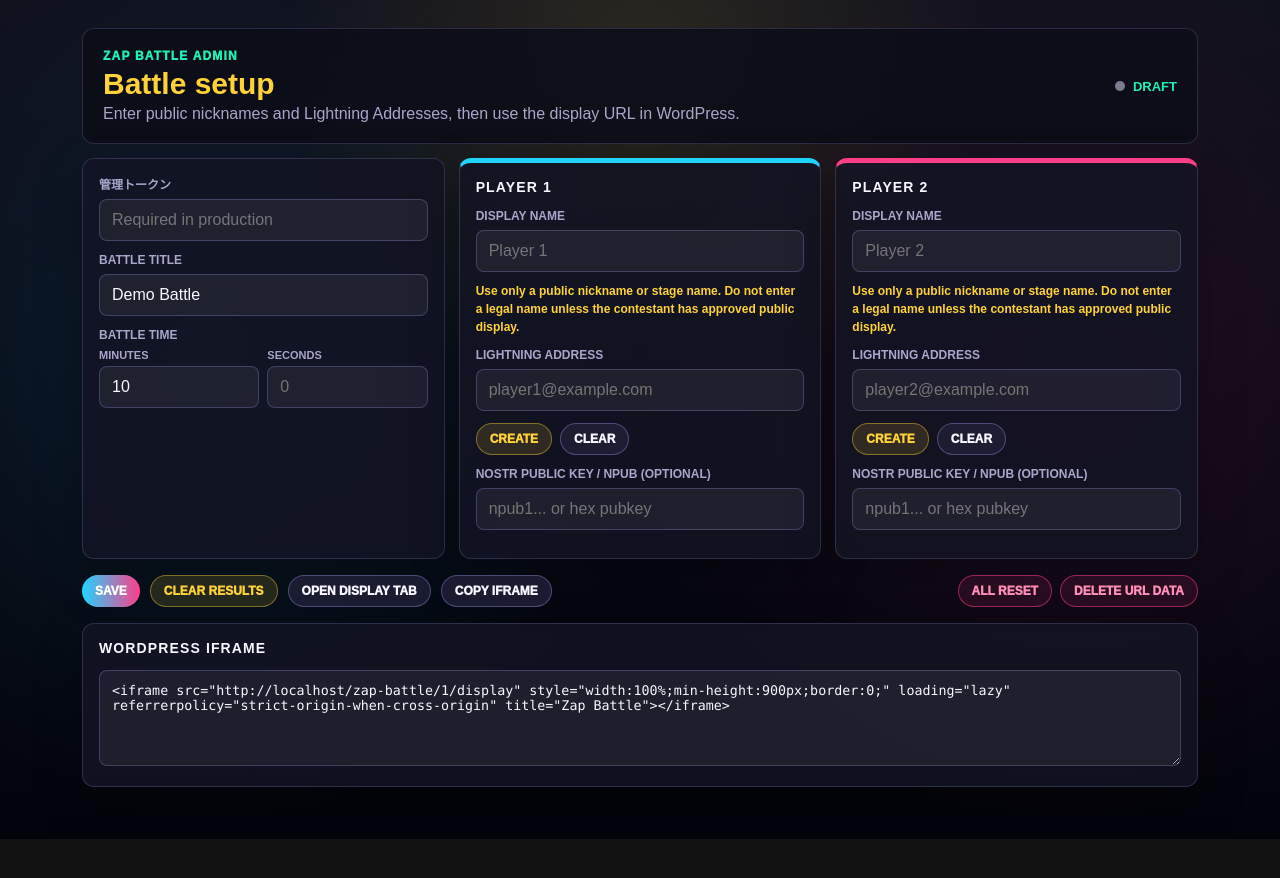
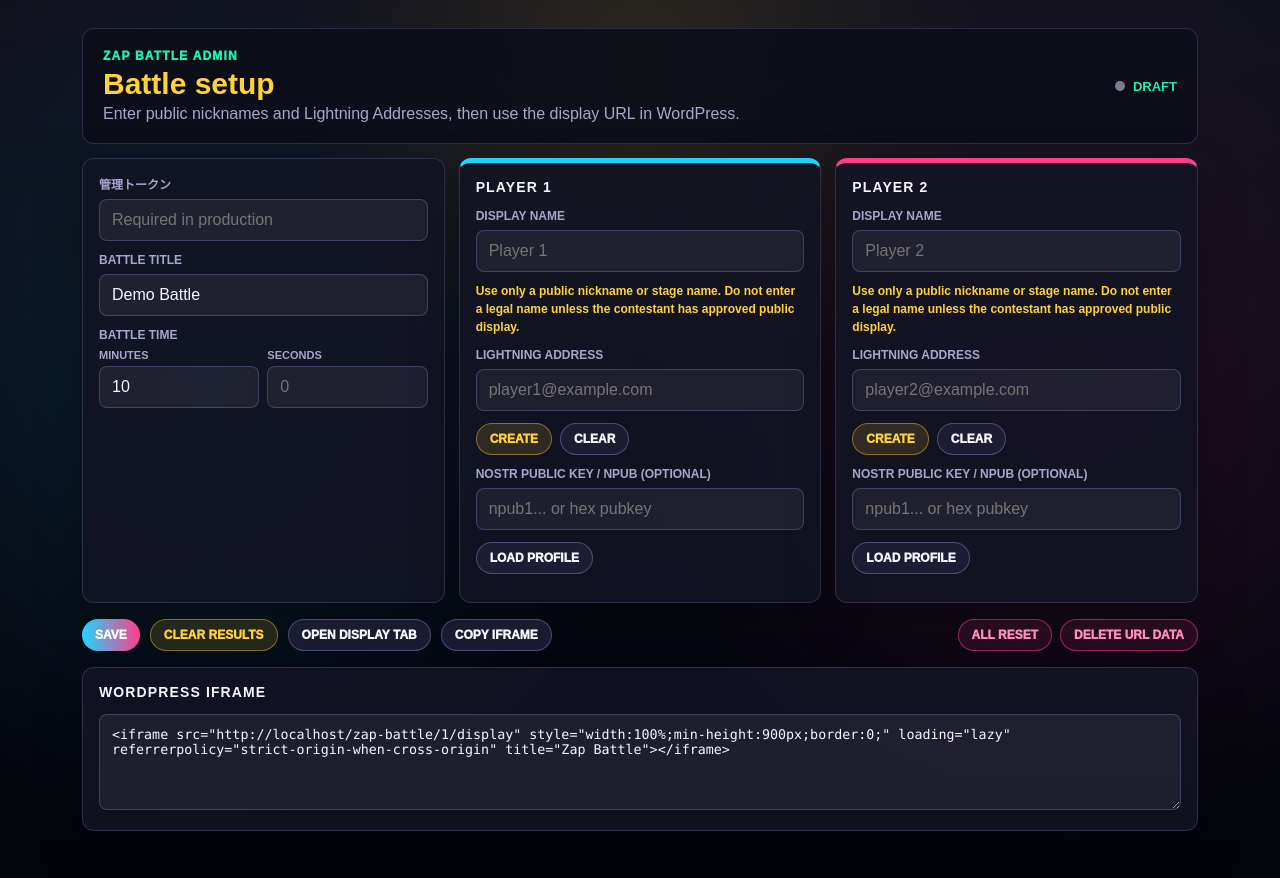
Before and after one commit to TokyoBitcoinBase/zap-battle, a Next.js app: page /zap-battle/admin/1 in a window 1280 px wide. Shown: the top 878 px of the page. Before the commit the page ends 839 px from the top, so only its background shows below. Built offline with nearby package versions, Linux system fonts and the light colour scheme.

Commit message:
Load Nostr profiles in admin

```diff
--- a/src/ui/battle-admin-editor.tsx
+++ b/src/ui/battle-admin-editor.tsx
@@ -2,11 +2,25 @@
 
 import Link from "next/link";
 import { useEffect, useState, type Dispatch, type SetStateAction } from "react";
+import { verifyEvent } from "nostr-tools/pure";
+import { SimplePool } from "nostr-tools/pool";
 import { cleanupTemporaryProfile, createTemporaryProfile } from "@/src/nostr-temp-profile";
+import { normalizeNostrPubkey } from "@/src/nostr-pubkey";
+import { relaysFromEnv } from "@/src/relays";
 import type { BattleSide, Contestant, ZapBattleSession } from "@/src/types";
 
 type SessionResponse = {
   session: ZapBattleSession;
+};
+
+type NostrEvent = {
+  id: string;
+  pubkey: string;
+  created_at: number;
+  kind: number;
+  tags: string[][];
+  content: string;
+  sig: string;
 };
 
 type AdminLocale = "en" | "ja";
@@ -42,6 +56,13 @@ const ADMIN_COPY = {
     minutes: "Minutes",
     nostrProfile: "Nostr public key / npub (optional)",
     nostrProfilePlaceholder: "npub1... or hex pubkey",
+    profileLoad: "Load profile",
+    profileLoadFailed: "Could not load Nostr profile.",
+    profileLoadInvalid: "Enter a valid Nostr public key or npub.",
+    profileLoadMissing: "No Nostr profile metadata was found.",
+    profileLoadNoFields: "Nostr profile found, but it did not include a display name or Lightning Address.",
+    profileLoaded: "Nostr profile loaded.",
+    createDisabledExistingNostr: "Clear the Nostr public key before creating a temporary profile.",
     openDisplayTab: "Open display tab",
     productionTokenPlaceholder: "Required in production",
     resetConfirm: "Reset everything? Player info, Lightning Addresses, timer, and results will be cleared.",
@@ -75,9 +96,9 @@ const ADMIN_COPY = {
     working: "Working..."
   },
   ja: {
-    clearResultsConfirm: "集計とコメントをリセットしますか？参加者情報とライトニング・アドレスは残ります。",
+    clearResultsConfirm: "集計とコメントをリセットしますか？参加者情報とライトニングアドレスは残ります。",
     clearResultsSaved: "集計とコメントをリセットしました。参加者情報は残しています。",
-    clearPlayerConfirm: "このプレイヤー欄をクリアしますか？表示名、ライトニング・アドレス、Nostrプロフィール連携が消えます。",
+    clearPlayerConfirm: "このプレイヤー欄をクリアしますか？表示名、ライトニングアドレス、Nostrプロフィール連携が消えます。",
     clearResults: "集計をリセット",
     clear: "クリア",
     copyIframeFailed: "iframeコードをコピーできませんでした。",
@@ -86,10 +107,10 @@ const ADMIN_COPY = {
     create: "作成",
     creatingTemp: "一時Nostrプロフィールを作成しています...",
     createTempFailed: "一時Nostrプロフィールを作成できませんでした。",
-    createTempMissing: "作成には表示名とライトニング・アドレスが必要です。",
+    createTempMissing: "作成には表示名とライトニングアドレスが必要です。",
     createTempSaved: "一時Nostrプロフィールを作成し、セッションへ保存しました。",
     createMissingTemps: "Nostrアカウントがないプレイヤー用に一時Nostrプロフィールを作成する",
-    createMissingTempsNote: "入力済みの表示名とライトニング・アドレスを使います。一時鍵はこのブラウザにのみ保存されます。",
+    createMissingTempsNote: "入力済みの表示名とライトニングアドレスを使います。一時鍵はこのブラウザにのみ保存されます。",
     deleteConfirm: "この表示URLのデータを削除しますか？公開表示は未設定に戻ります。URLのルート自体は残ります。",
     deleteFailed: "URLデータを削除できませんでした。",
     deleteSaved: "表示URLのデータを削除しました。公開表示は未設定になりました。",
@@ -101,12 +122,19 @@ const ADMIN_COPY = {
     loadingFailed: "セッションを読み込めませんでした。",
     loading: "読み込み中",
     minutes: "分",
-    lightningAddress: "ライトニング・アドレス",
+    lightningAddress: "ライトニングアドレス",
     nostrProfile: "Nostr公開鍵 / npub（任意）",
     nostrProfilePlaceholder: "npub1... または hex公開鍵",
+    profileLoad: "プロフィール読込",
+    profileLoadFailed: "Nostrプロフィールを読み込めませんでした。",
+    profileLoadInvalid: "有効なNostr公開鍵またはnpubを入力してください。",
+    profileLoadMissing: "Nostrプロフィール情報が見つかりませんでした。",
+    profileLoadNoFields: "Nostrプロフィールは見つかりましたが、表示名またはライトニングアドレスが含まれていません。",
+    profileLoaded: "Nostrプロフィールを読み込みました。",
+    createDisabledExistingNostr: "一時プロフィールを作成するには、先にNostr公開鍵をクリアしてください。",
     openDisplayTab: "表示タブを開く",
     productionTokenPlaceholder: "本番環境では必須",
-    resetConfirm: "すべてリセットしますか？参加者情報、ライトニング・アドレス、タイマー、集計が消えます。",
+    resetConfirm: "すべてリセットしますか？参加者情報、ライトニングアドレス、タイマー、集計が消えます。",
     resetAll: "全リセット",
     resetting: "リセットしています...",
     resetFailed: "リセットできませんでした。",
@@ -119,7 +147,7 @@ const ADMIN_COPY = {
     saved: "保存しました。表示画面に反映されます。",
     savedWithTempProfiles: "一時Nostrプロフィールを作成して保存しました。表示画面に反映されます。",
     seconds: "秒",
-    setupDescription: "公開可能なニックネームとライトニング・アドレスを入力して、WordPressに貼る表示URLを作ります。",
+    setupDescription: "公開可能なニックネームとライトニングアドレスを入力して、WordPressに貼る表示URLを作ります。",
     setupTitle: "バトル設定",
     statusDraft: "開始待ち",
     statusEnded: "終了",
@@ -181,6 +209,7 @@ export function BattleAdminEditor({
   const [adminToken, setAdminToken] = useState("");
   const [adminTokenLoaded, setAdminTokenLoaded] = useState(false);
   const [createMissingTemporaryProfiles, setCreateMissingTemporaryProfiles] = useState(true);
+  const [profileLoadingSide, setProfileLoadingSide] = useState<BattleSide | null>(null);
   const displayUrl = `/zap-battle/${encodeURIComponent(sessionId)}/display`;
   const absoluteDisplayUrl = useAbsoluteUrl(displayUrl);
   const iframeCode = `<iframe src="${absoluteDisplayUrl}" style="width:100%;min-height:900px;border:0;" loading="lazy" referrerpolicy="strict-origin-when-cross-origin" title="Zap Battle"></iframe>`;
@@ -275,6 +304,43 @@ export function BattleAdminEditor({
       setStatus(error instanceof Error ? error.message : copy.createTempFailed);
     } finally {
       setSaving(false);
+    }
+  }
+
+  async function loadNostrProfile(side: BattleSide) {
+    const contestant = session.contestants[side];
+    const pubkey = normalizeNostrPubkey(contestant.nostrPubkey);
+    if (!pubkey) {
+      setStatus(copy.profileLoadInvalid);
+      return;
+    }
+    setProfileLoadingSide(side);
+    setStatus("");
+    try {
+      const profile = await fetchNostrProfile(pubkey);
+      if (!profile) {
+        setStatus(copy.profileLoadMissing);
+        return;
+      }
+      if (!profile.displayName && !profile.lightningAddress && !profile.profileImageUrl) {
+        setStatus(copy.profileLoadNoFields);
+        setContestant(setSession, side, { ...contestant, nostrPubkey: pubkey, temporaryProfile: false });
+        return;
+      }
+      const nextContestant: Contestant = {
+        ...contestant,
+        displayName: profile.displayName || contestant.displayName,
+        lightningAddress: profile.lightningAddress || contestant.lightningAddress,
+        nostrPubkey: pubkey,
+        profileImageUrl: profile.profileImageUrl || contestant.profileImageUrl,
+        temporaryProfile: false
+      };
+      setContestant(setSession, side, nextContestant);
+      setStatus(copy.profileLoaded);
+    } catch (error) {
+      setStatus(error instanceof Error ? error.message : copy.profileLoadFailed);
+    } finally {
+      setProfileLoadingSide(null);
     }
   }
 
@@ -479,6 +545,8 @@ export function BattleAdminEditor({
           onChange={(contestant) => setContestant(setSession, "left", contestant)}
           onCreateTemporaryProfile={() => void createInstantContestant("left")}
           onCleanupTemporaryProfile={() => void cleanupInstantContestant("left")}
+          onLoadNostrProfile={() => void loadNostrProfile("left")}
+          profileLoading={profileLoadingSide === "left"}
           working={saving}
         />
         <ContestantForm
@@ -487,6 +555,8 @@ export function BattleAdminEditor({
           onChange={(contestant) => setContestant(setSession, "right", contestant)}
           onCreateTemporaryProfile={() => void createInstantContestant("right")}
           onCleanupTemporaryProfile={() => void cleanupInstantContestant("right")}
+          onLoadNostrProfile={() => void loadNostrProfile("right")}
+          profileLoading={profileLoadingSide === "right"}
           working={saving}
         />
       </section>
@@ -553,6 +623,8 @@ function ContestantForm({
   onChange,
   onCreateTemporaryProfile,
   onCleanupTemporaryProfile,
+  onLoadNostrProfile,
+  profileLoading,
   working
 }: {
   copy: typeof ADMIN_COPY[AdminLocale];
@@ -560,8 +632,11 @@ function ContestantForm({
   onChange(contestant: Contestant): void;
   onCreateTemporaryProfile(): void;
   onCleanupTemporaryProfile(): void;
+  onLoadNostrProfile(): void;
+  profileLoading: boolean;
   working: boolean;
 }) {
+  const hasNostrPubkey = Boolean(contestant.nostrPubkey?.trim());
   return (
     <div className={`admin-card contestant-form ${contestant.side}`}>
       <h2>{contestant.side === "left" ? "PLAYER 1" : "PLAYER 2"}</h2>
@@ -583,13 +658,14 @@ function ContestantForm({
         />
       </label>
       <div className="inline-actions">
-        <button className="button gold" type="button" onClick={onCreateTemporaryProfile} disabled={working}>
+        <button className="button gold" type="button" onClick={onCreateTemporaryProfile} disabled={working || hasNostrPubkey}>
           {copy.create}
         </button>
         <button className="button" type="button" onClick={onCleanupTemporaryProfile} disabled={working}>
           {copy.clear}
         </button>
       </div>
+      {hasNostrPubkey && !contestant.temporaryProfile ? <p className="field-note">{copy.createDisabledExistingNostr}</p> : null}
       {contestant.temporaryProfile ? (
         <p className="field-note">{contestant.nostrPubkey?.trim() ? copy.temporaryProfileNote : copy.temporaryProfileMissingPubkey}</p>
       ) : null}
@@ -598,9 +674,17 @@ function ContestantForm({
         <input
           value={contestant.nostrPubkey ?? ""}
           onChange={(event) => onChange({ ...contestant, nostrPubkey: event.target.value || undefined })}
+          onBlur={() => {
+            if (normalizeNostrPubkey(contestant.nostrPubkey)) onLoadNostrProfile();
+          }}
           placeholder={copy.nostrProfilePlaceholder}
         />
       </label>
+      <div className="inline-actions">
+        <button className="button" type="button" onClick={onLoadNostrProfile} disabled={working || profileLoading || !contestant.nostrPubkey?.trim()}>
+          {profileLoading ? copy.working : copy.profileLoad}
+        </button>
+      </div>
     </div>
   );
 }
@@ -624,6 +708,55 @@ function adminStatusLabel(status: ZapBattleSession["status"], copy: typeof ADMIN
   if (status === "paused") return copy.statusPaused;
   if (status === "ended") return copy.statusEnded;
   return copy.statusDraft;
+}
+
+type NostrProfile = {
+  displayName?: string;
+  lightningAddress?: string;
+  profileImageUrl?: string;
+};
+
+async function fetchNostrProfile(pubkey: string): Promise<NostrProfile | null> {
+  const pool = new SimplePool();
+  try {
+    const events = await pool.querySync(readProfileRelays(), {
+      kinds: [0],
+      authors: [pubkey],
+      limit: 8
+    }, { maxWait: 2500 });
+    const latest = events
+      .map((event) => event as NostrEvent)
+      .filter((event) => event.kind === 0 && event.pubkey === pubkey && verifyEvent(event))
+      .sort((a, b) => b.created_at - a.created_at)[0];
+    return latest ? profileFromMetadata(latest.content) : null;
+  } finally {
+    pool.close(readProfileRelays());
+  }
+}
+
+function profileFromMetadata(content: string): NostrProfile {
+  let metadata: Record<string, unknown>;
+  try {
+    metadata = JSON.parse(content) as Record<string, unknown>;
+  } catch {
+    return {};
+  }
+  const displayName = firstString(metadata.display_name, metadata.name, metadata.username)?.slice(0, 80);
+  const lightningAddress = firstString(metadata.lud16)?.slice(0, 160);
+  const profileImageUrl = firstString(metadata.picture, metadata.image)?.slice(0, 600);
+  return {
+    ...(displayName ? { displayName } : {}),
+    ...(lightningAddress ? { lightningAddress } : {}),
+    ...(profileImageUrl ? { profileImageUrl } : {})
+  };
+}
+
+function firstString(...values: unknown[]): string | undefined {
+  return values.find((value): value is string => typeof value === "string" && value.trim().length > 0)?.trim();
+}
+
+function readProfileRelays(): string[] {
+  return relaysFromEnv(process.env.NEXT_PUBLIC_NOSTR_SESSION_RELAYS, process.env.NEXT_PUBLIC_NOSTR_RELAYS);
 }
 
 function updateContestant(session: ZapBattleSession, side: BattleSide, contestant: Contestant): ZapBattleSession {
--- a/src/ui/battle-display.tsx
+++ b/src/ui/battle-display.tsx
@@ -162,9 +162,9 @@ const COPY = {
     waiting: "Zap待機中...",
     winner: "勝者",
     zaps: "zaps",
-    lightningMissing: "Lightning Address未設定",
+    lightningMissing: "ライトニングアドレス未設定",
     missingDisplayName: "{side} の表示名が必要です。",
-    missingLightningAddress: "{side} のライトニング・アドレスが必要です。",
+    missingLightningAddress: "{side} のライトニングアドレスが必要です。",
     missingNostrProfile: "{side} はNostrプロフィールが必要です。開始前に作成を押すか、Nostr公開鍵 / npubを入力してください。",
     demoZap: "デモZap受信",
     tied: "同点",
```
